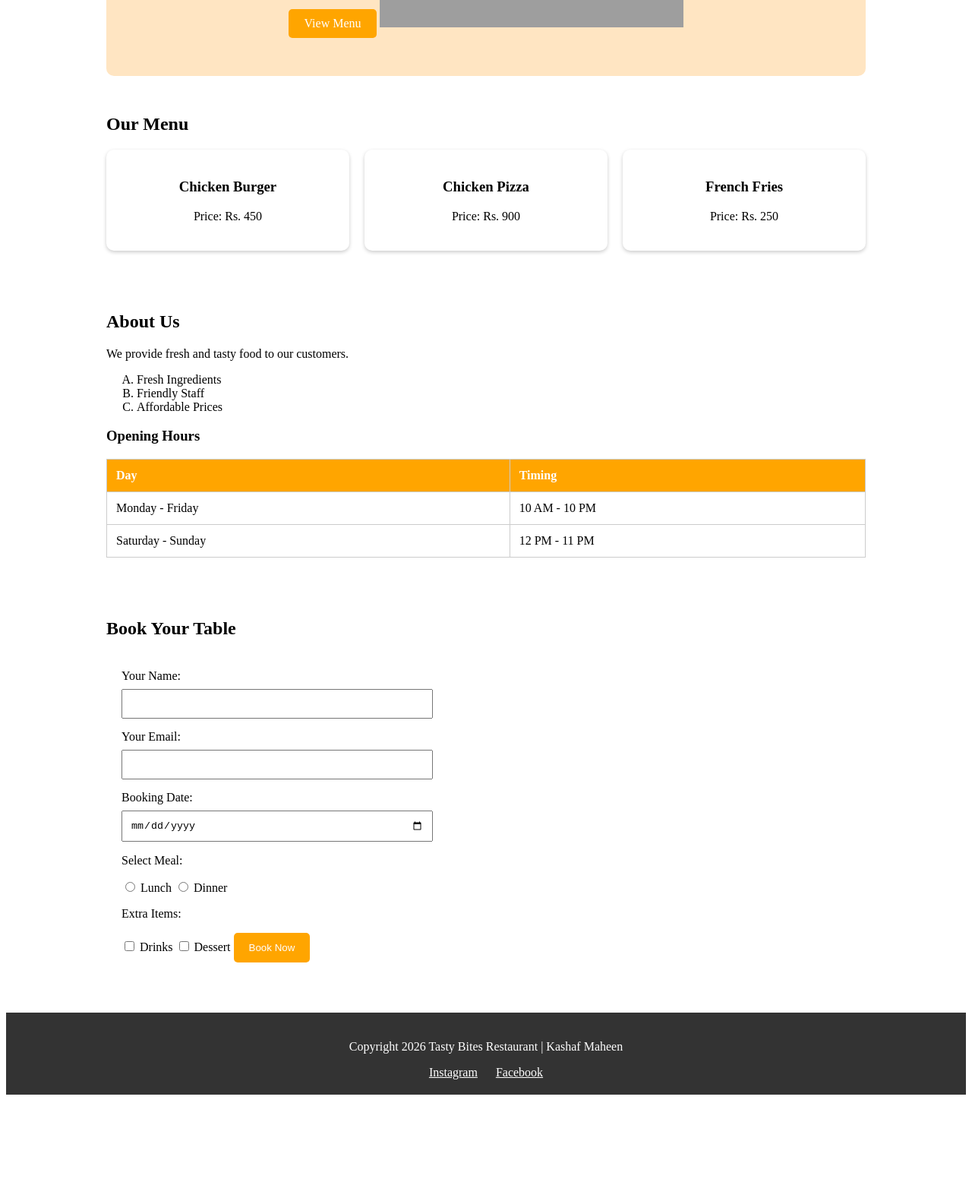
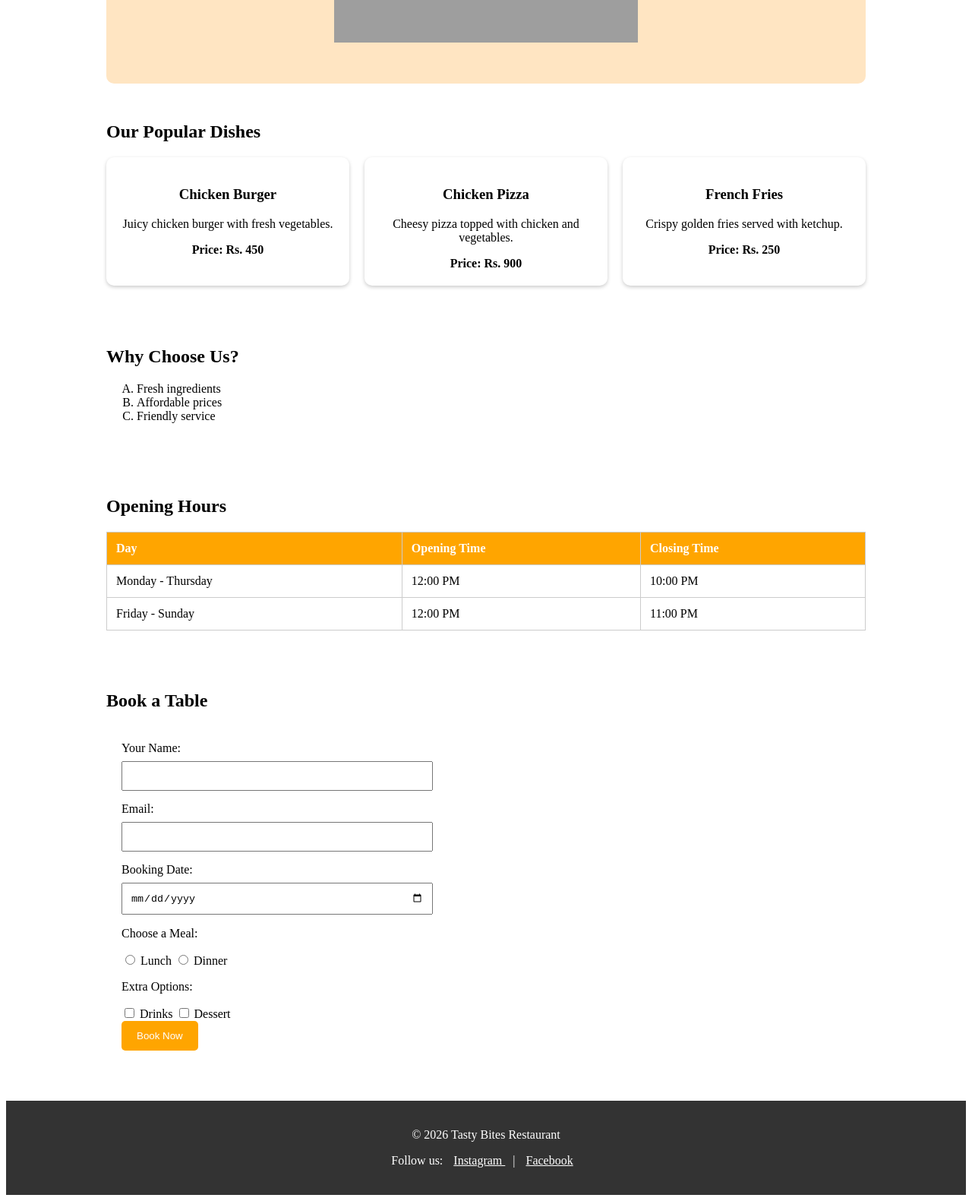
Before and after one commit to Kashaf33/Tasty-Bites-Website, a plain HTML site: page index.html in a window 1280 px wide. Shown: the part 673-2254 px from the top of the page at 76% size. Before the commit the page ends 2122 px from the top, so only its background shows below. Drawn offline with Linux system fonts and the light colour scheme; grey boxes are pictures that could not be loaded.

Commit message:
Revise content and structure of index.html

```diff
--- a/index.html
+++ b/index.html
@@ -1,103 +1,186 @@
-TASTY BITES RESTAURANT WEBSITE
 <!DOCTYPE html>
 <html lang="en">
+
 <head>
     <meta charset="UTF-8">
     <meta name="viewport" content="width=device-width, initial-scale=1.0">
+
     <title>Tasty Bites Restaurant</title>
 
-    <link rel="stylesheet" href="./styles.css">
+    <!-- CSS File -->
+    <link rel="stylesheet" href="styles.css">
 </head>
 
 <body>
 
+    <!-- Header -->
     <header>
-        <h1>Tasty Bites Restaurant</h1>
-        <p>Delicious Food, Happy Moments!</p>
+        <h1>Tasty Bites</h1>
+        <p>Fresh Food, Happy Mood!</p>
     </header>
 
+
+    <!-- Navigation -->
     <nav>
         <a href="#home">Home</a>
         <a href="#menu">Menu</a>
         <a href="#about">About</a>
-        <a href="#booking">Booking</a>
+        <a href="#booking">Book a Table</a>
     </nav>
 
+
+    <!-- Main Content -->
     <main>
 
+        <!-- Home Section -->
         <section id="home" class="home">
-            <h2>Welcome to Tasty Bites!</h2>
-            <p>Enjoy fresh and delicious food with us.</p>
-            <a href="#menu" class="button">View Menu</a>
+
+            <div>
+                <h2>Welcome to Tasty Bites</h2>
+
+                <p>
+                    Enjoy delicious and fresh food
+                    with your family and friends.
+                </p>
+
+                <a href="#menu" class="button">
+                    View Menu
+                </a>
+            </div>
+
             <img src="https://images.unsplash.com/photo-1517248135467-4c7edcad34c4?auto=format&fit=crop&w=800&q=80"
                  alt="Restaurant">
 
         </section>
 
+
+        <!-- Menu Section -->
         <section id="menu">
-            <h2>Our Menu</h2>
+
+            <h2>Our Popular Dishes</h2>
 
             <div class="cards">
-                <div class="card">
+
+                <!-- Card 1 -->
+                <article class="card">
                     <h3>Chicken Burger</h3>
-                    <p>Price: Rs. 450</p>
-                </div>
 
-                <div class="card">
+                    <p>
+                        Juicy chicken burger with
+                        fresh vegetables.
+                    </p>
+
+                    <strong>Price: Rs. 450</strong>
+                </article>
+
+
+                <!-- Card 2 -->
+                <article class="card">
                     <h3>Chicken Pizza</h3>
-                    <p>Price: Rs. 900</p>
-                </div>
 
-                <div class="card">
+                    <p>
+                        Cheesy pizza topped with
+                        chicken and vegetables.
+                    </p>
+
+                    <strong>Price: Rs. 900</strong>
+                </article>
+
+
+                <!-- Card 3 -->
+                <article class="card">
                     <h3>French Fries</h3>
-                    <p>Price: Rs. 250</p>
-                </div>
+
+                    <p>
+                        Crispy golden fries served
+                        with ketchup.
+                    </p>
+
+                    <strong>Price: Rs. 250</strong>
+                </article>
+
             </div>
+
         </section>
 
+
+        <!-- About Section -->
         <section id="about">
-            <h2>About Us</h2>
-            <p>We provide fresh and tasty food to our customers.</p>
 
+            <h2>Why Choose Us?</h2>
+
+            <!-- ABC instead of 123 -->
             <ol type="A">
-                <li>Fresh Ingredients</li>
-                <li>Friendly Staff</li>
-                <li>Affordable Prices</li>
+
+                <li>Fresh ingredients</li>
+
+                <li>Affordable prices</li>
+
+                <li>Friendly service</li>
+
             </ol>
 
-            <h3>Opening Hours</h3>
+        </section>
+
+
+        <!-- Table -->
+        <section>
+
+            <h2>Opening Hours</h2>
 
             <table>
+
                 <tr>
                     <th>Day</th>
-                    <th>Timing</th>
+                    <th>Opening Time</th>
+                    <th>Closing Time</th>
                 </tr>
+
                 <tr>
-                    <td>Monday - Friday</td>
-                    <td>10 AM - 10 PM</td>
+                    <td>Monday - Thursday</td>
+                    <td>12:00 PM</td>
+                    <td>10:00 PM</td>
                 </tr>
+
                 <tr>
-                    <td>Saturday - Sunday</td>
-                    <td>12 PM - 11 PM</td>
+                    <td>Friday - Sunday</td>
+                    <td>12:00 PM</td>
+                    <td>11:00 PM</td>
                 </tr>
+
             </table>
+
         </section>
 
+
+        <!-- Booking Form -->
         <section id="booking">
-            <h2>Book Your Table</h2>
+
+            <h2>Book a Table</h2>
 
             <form id="bookingForm">
 
-                <label for="name">Your Name:</label>
+                <!-- Name -->
+                <label>Your Name:</label>
+
                 <input type="text" id="name" required>
 
-                <label for="email">Your Email:</label>
+
+                <!-- Email -->
+                <label>Email:</label>
+
                 <input type="email" id="email" required>
 
-                <label for="date">Booking Date:</label>
+
+                <!-- Date -->
+                <label>Booking Date:</label>
+
                 <input type="date" id="date" required>
 
-                <p>Select Meal:</p>
+
+                <!-- Radio Buttons -->
+                <p>Choose a Meal:</p>
+
                 <label>
                     <input type="radio" name="meal" value="Lunch" required>
                     Lunch
@@ -108,33 +191,65 @@ TASTY BITES RESTAURANT WEBSITE
                     Dinner
                 </label>
 
-                <p>Extra Items:</p>
+
+                <!-- Checkboxes -->
+                <p>Extra Options:</p>
+
                 <label>
-                    <input type="checkbox" name="extra" value="Drinks">
+                    <input type="checkbox" name="extra">
                     Drinks
                 </label>
 
                 <label>
-                    <input type="checkbox" name="extra" value="Dessert">
+                    <input type="checkbox" name="extra">
                     Dessert
                 </label>
 
-                <button type="submit">Book Now</button>
+
+                <br>
+
+                <button type="submit">
+                    Book Now
+                </button>
 
             </form>
 
+
+            <!-- JavaScript message -->
             <p id="message"></p>
+
         </section>
 
     </main>
 
+
+    <!-- Footer -->
     <footer>
-        <p>Copyright 2026 Tasty Bites Restaurant | Kashaf Maheen</p>
-        <a href="https://www.instagram.com/">Instagram</a>
-        <a href="https://www.facebook.com/">Facebook</a>
+
+        <p>
+            © 2026 Tasty Bites Restaurant
+        </p>
+
+        <p>
+            Follow us:
+
+            <a href="https://www.instagram.com/" target="_blank">
+                Instagram
+            </a>
+
+            |
+
+            <a href="https://www.facebook.com/" target="_blank">
+                Facebook
+            </a>
+        </p>
+
     </footer>
 
-    <script src="./script.js"></script>
+
+    <!-- JavaScript File -->
+    <script src="script.js"></script>
 
 </body>
+
 </html>
```
